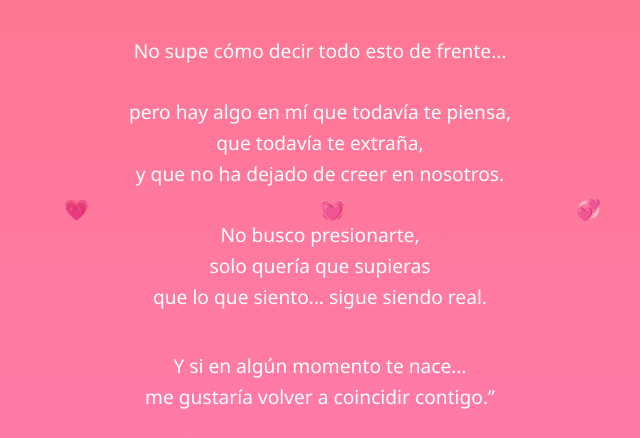
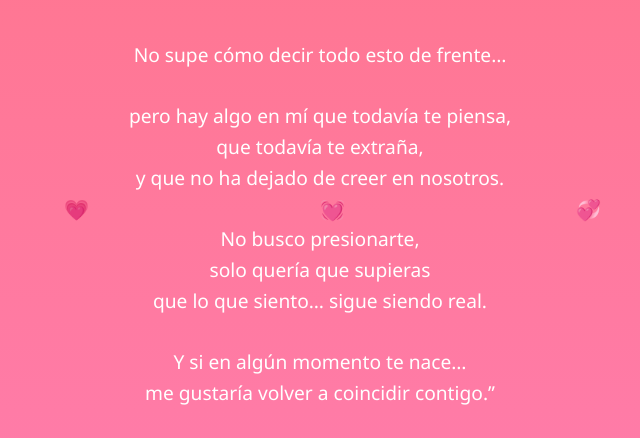
Before and after one commit to Alejandro-C-S/para_Rosa, a plain HTML site: page index.html in a window 1280 px wide. Shown: the part 164-602 px from the top of the page, 320-960 px from the left. Drawn offline with Linux system fonts and the light colour scheme.

Commit message:
Refactor HTML content for clarity
Removed extra paragraph tags and adjusted line breaks.

```diff
--- a/index.html
+++ b/index.html
@@ -103,10 +103,8 @@
 
         No busco presionarte,<br>
         solo quería que supieras<br>
-        que lo que siento… sigue siendo real.
-    </p>
+        que lo que siento… sigue siendo real.<br><br>
 
-    <p>
         Y si en algún momento te nace…<br>
 me gustaría volver a coincidir contigo.”
 </p>
```
